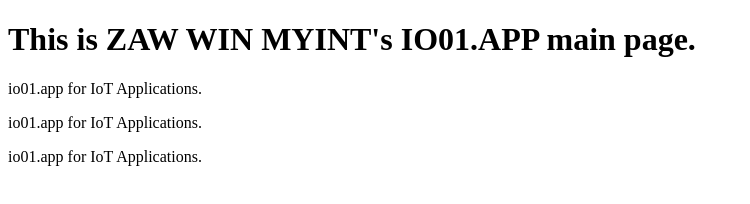
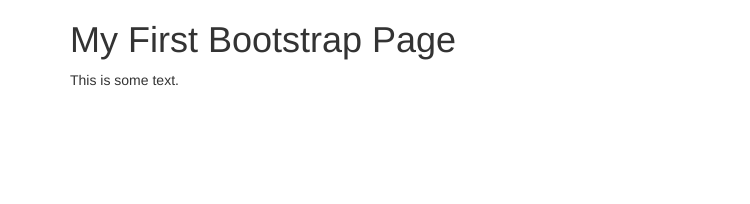
Before and after one commit to zwmyint/zwmyint-io01.github.io, a plain HTML site: page index.html in a window 1280 px wide. Shown: the whole page, without its empty margins (0-750 px from the left). Drawn offline with nearby package versions, Linux system fonts and the light colour scheme.

Commit message:
io01 001 commit at 20210712
001commit of io01.app

```diff
--- a/index.html
+++ b/index.html
@@ -1,18 +1,19 @@
 <!DOCTYPE html>
 <html lang="en">
-    <head>
-        <meta charset="UTF-8">
-        <meta name="viewport" content="width=device-width, initial-scale=1.0">
-        <meta http-equiv="X-VA-Compatible" content="ie=edge">
-        <title>ZWMYINT-IO01</title>
-    </head>
+<head>
+  <title>ZWMYINT - IO01.APP</title>
+  <meta charset="utf-8">
+  <meta name="viewport" content="width=device-width, initial-scale=1">
+  <link rel="stylesheet" href="https://maxcdn.bootstrapcdn.com/bootstrap/3.4.1/css/bootstrap.min.css">
+  <script src="https://ajax.googleapis.com/ajax/libs/jquery/3.5.1/jquery.min.js"></script>
+  <script src="https://maxcdn.bootstrapcdn.com/bootstrap/3.4.1/js/bootstrap.min.js"></script>
+</head>
 <body>
 
-<h1>This is ZAW WIN MYINT's IO01.APP main page.</h1>
-
-<p>io01.app for IoT Applications.</p>
-<p>io01.app for IoT Applications.</p>
-<p>io01.app for IoT Applications.</p>
+<div class="container">
+  <h1>My First Bootstrap Page</h1>
+  <p>This is some text.</p>
+</div>
 
 </body>
 </html>
```
